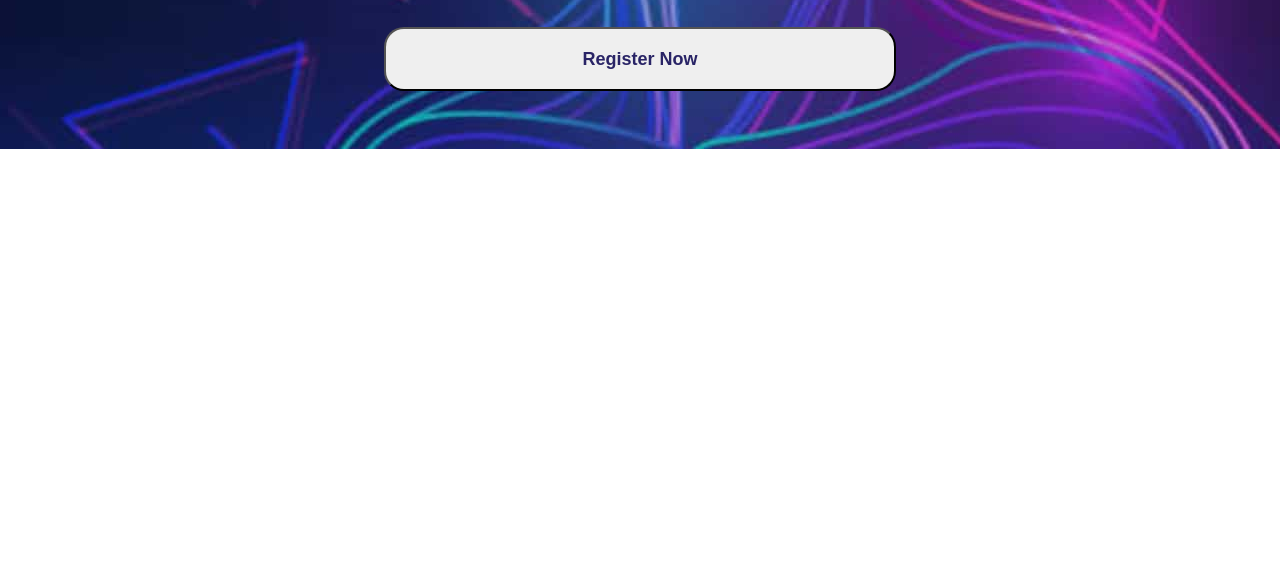
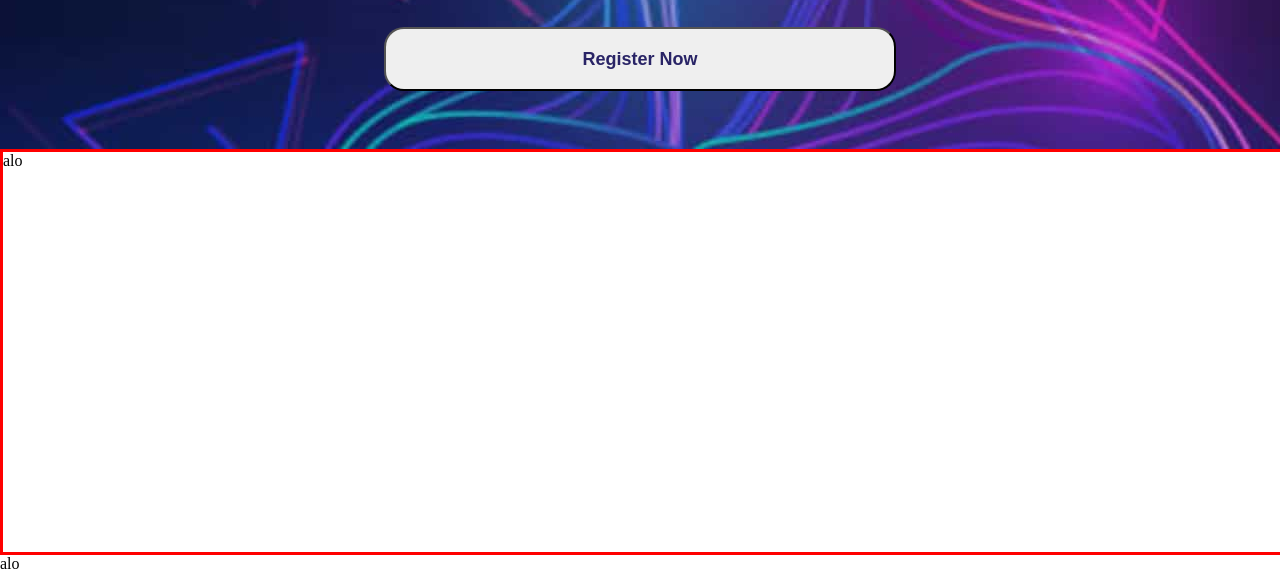
Before and after one commit to thanhphuongIT/sumup_fsoft, a plain HTML site: page index.html in a window 1280 px wide. Shown: the part 651-1224 px from the top of the page. Before the commit the page ends 800 px from the top, so only its background shows below. Drawn offline with Linux system fonts and the light colour scheme; files whose address does not match are found by name.

Commit message:
feat: dev

```diff
--- a/css/styles.css
+++ b/css/styles.css
@@ -1,8 +1,5 @@
 body {
-  position: fixed;
   margin: 0;
-  height: 100%;
-  width: 100%;
 }
 /* container_01 */
 .container_01 {
@@ -12,7 +9,8 @@ body {
   align-items: center;
   background-image: url("../images//background01.jpeg");
   background-repeat: unset;
-  height: 100%;
+  height: 100vh;
+  width: 100%;
 }
 .space_image_logo {
   margin-bottom: 30px;
@@ -133,3 +131,11 @@ body {
   cursor: pointer;
   background-color: aliceblue;
 }
+
+/* Container_02 */
+.container_02 {
+  display: flex;
+  width: 100%;
+  height: 50vh;
+  border: solid red;
+}
--- a/index.html
+++ b/index.html
@@ -56,7 +56,7 @@
       </div>
       <button class="button_register_event">Register Now</button>
     </div>
-    <div class="container_02"></div>
-    <div class="container_03"></div>
+    <div class="container_02">alo</div>
+    <div class="container_03">alo</div>
   </body>
 </html>
```
